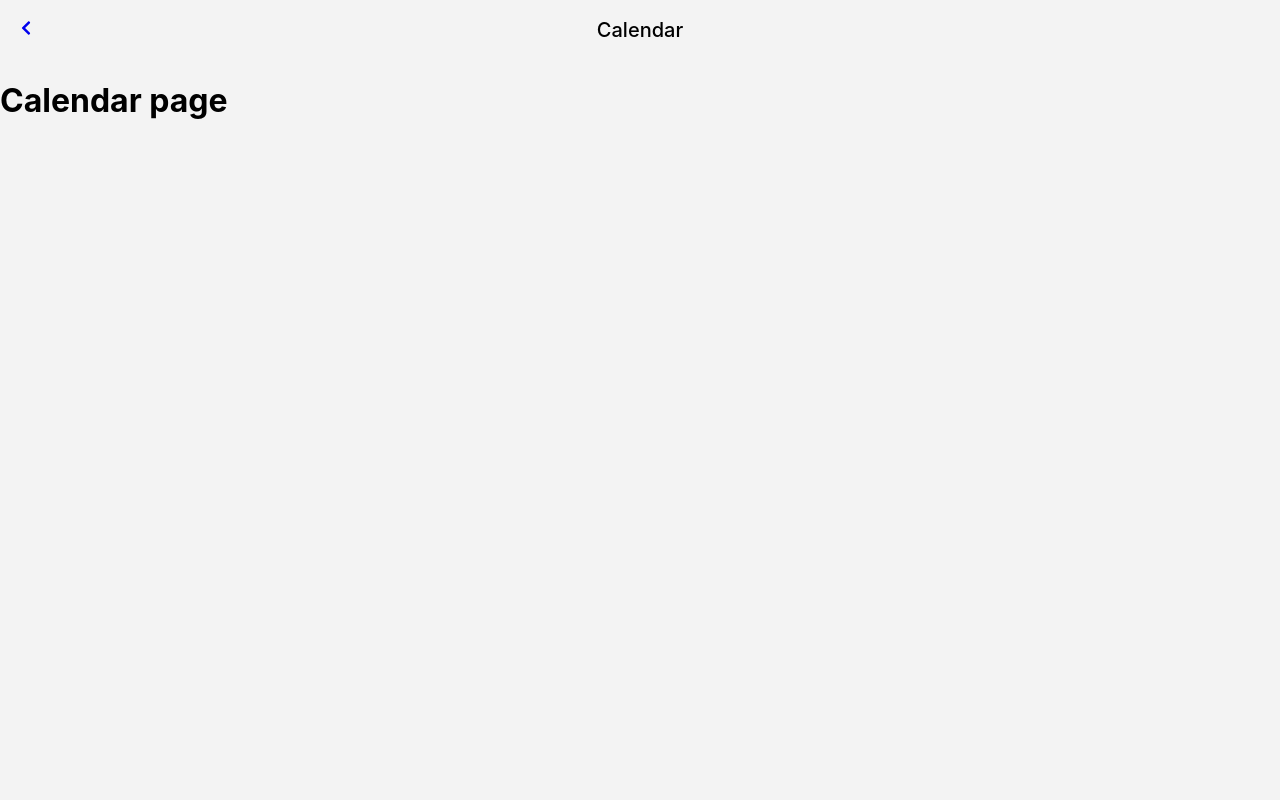
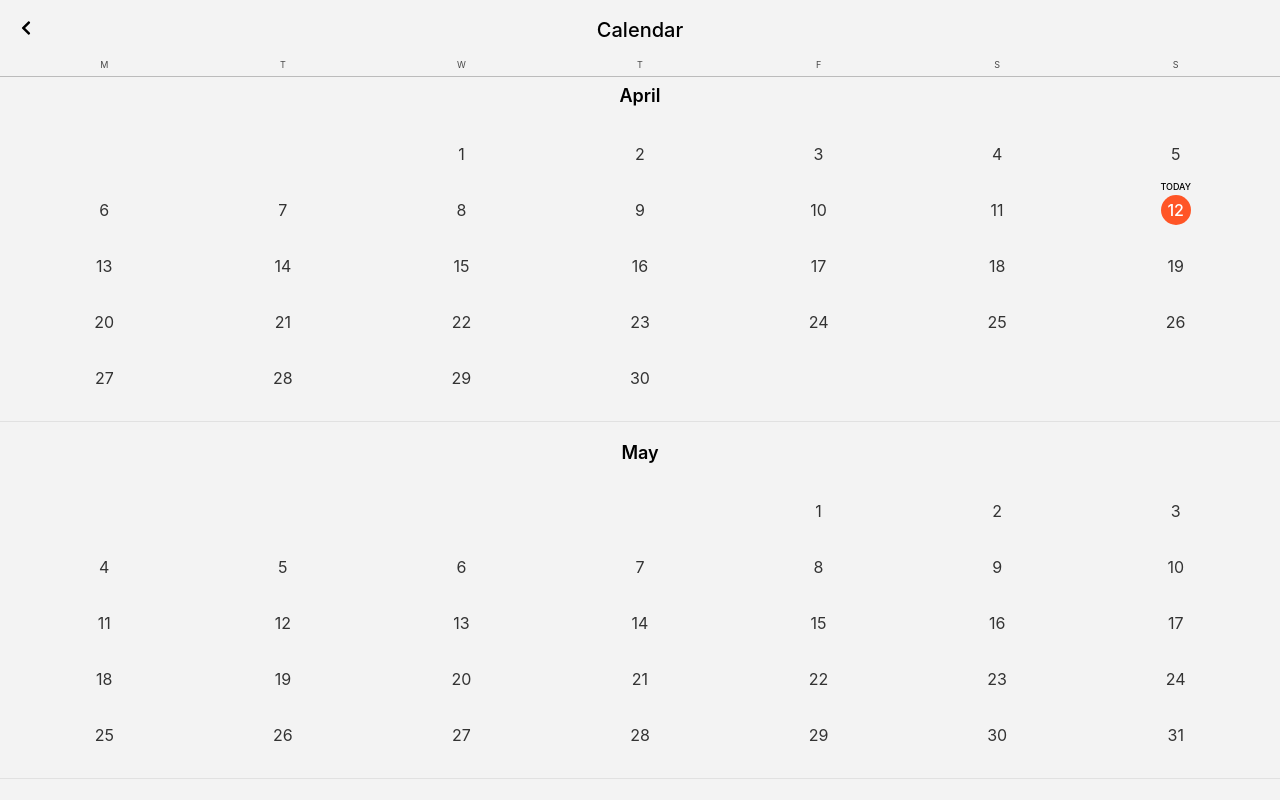
Before and after one commit to ElmiraZeynalova/pwa-workout-tracker, a React (Vite) app: page /calendar in a window 1280 px wide. Built offline with nearby package versions, Linux system fonts and the light colour scheme; no server answers.

Commit message:
calendar page styled

```diff
--- a/dev-dist/sw.js
+++ b/dev-dist/sw.js
@@ -82,7 +82,7 @@ define(['./workbox-5119daf5'], (function (workbox) { 'use strict';
     "revision": "3ca0b8505b4bec776b69afdba2768812"
   }, {
     "url": "index.html",
-    "revision": "0.cgnf4oq26og"
+    "revision": "0.jmrgftdqbio"
   }], {});
   workbox.cleanupOutdatedCaches();
   workbox.registerRoute(new workbox.NavigationRoute(workbox.createHandlerBoundToURL("index.html"), {
--- /dev/null
+++ b/src/components/CalendarMonth.tsx
@@ -0,0 +1,44 @@
+import {useRenderWorkoutOnScreenStore} from '../zustand_store/render-workout-store'
+import dayjs from "dayjs"
+import clsx from 'clsx'
+
+interface Props {
+  monthName: string
+  dates: string[]
+  offset: number
+  selectedDate: string
+  onSelectedDate: (date: string) => void
+  innerRef?: React.RefObject<HTMLDivElement | null>
+}
+
+export default function CalendarMonth({ monthName, dates, offset, selectedDate, onSelectedDate, innerRef }: Props){
+    const workouts = useRenderWorkoutOnScreenStore((state) => state.workouts)
+
+    return(
+        <div className="month" ref={innerRef}>
+            <h1>{monthName}</h1>
+            <div className="dates">
+                {Array.from({ length: offset }, (_, i) => (
+                    <div key={`empty-${i}`} className="date" />
+                ))}
+                {dates.map(date => (
+                    <div key={date} className="date">
+                        <span className="today-label">
+                            {dayjs().format("YYYY-MM-DD") === date ? "TODAY" : ""}
+                        </span>
+                        <div
+                            className={clsx("number", selectedDate === date && "selected")}
+                            onClick={() => onSelectedDate(date)}
+                        >
+                            {dayjs(date).format("D")}
+                        </div>
+                        {workouts[date]
+                            ? <div className="workout-day-marker" />
+                            : <div style={{ width: 5, height: 5 }} />
+                        }
+                    </div>
+                ))}
+            </div>
+        </div>
+    )
+}
--- a/src/components/CalendarPage.tsx
+++ b/src/components/CalendarPage.tsx
@@ -1,19 +1,47 @@
 import { FaChevronLeft } from "react-icons/fa";
 import {NavLink} from "react-router-dom"
+import CalendarMonth from './CalendarMonth'
+import dayjs from "dayjs"
+import {useState, useRef, useEffect} from 'react'
+
+const months = Array.from({ length: 12 }, (_, i) => {
+  const month = dayjs().startOf("year").month(i);
+  const daysCount = month.daysInMonth();
+
+    return {
+        label: month.format("MMMM"),
+        offset: (month.startOf("month").day() + 6) % 7,
+        days: Array.from({ length: daysCount }, (_, d) =>
+            month.date(d + 1).format("YYYY-MM-DD")
+        ),
+    }
+})
+
+
 export default function CalendarPage(){
+    const currentMonthRef = useRef<HTMLDivElement>(null)
+    const [selectedDate, setSelectedDate] = useState<string>(dayjs().format("YYYY-MM-DD"))
+    const monthsComponents = months.map((month, i) => <CalendarMonth key={month.label} innerRef={i === dayjs().month() ? currentMonthRef : undefined} monthName={month.label} dates={month.days} offset={month.offset} selectedDate={selectedDate} onSelectedDate={setSelectedDate}/>)
+
+    useEffect(() => {
+        currentMonthRef.current?.scrollIntoView({ block: "start"})
+    }, [])
+
     return(
-        <div className="layout">
+        <div className="layout" style={{ overflowY: 'auto'}}>
             <header>
                 <NavLink className="header-btn" to="/">
-                    <FaChevronLeft size={16}/>
+                    <FaChevronLeft size={16} color="black" />
                 </NavLink>
                 <p>Calendar</p>
                 <div style={{width: '16px'}}></div>
             </header>
-            <main>
-                <h1>Calendar page</h1>
+            <div className="calendar-page-day-bar">
+                {["M", "T", "W", "T", "F", "S", "S" ].map(d => <div>{d}</div>)}
+            </div>
+            <main style={{height: 0}}>
+                <div className="calendar-page-content">{monthsComponents}</div>
             </main>
-
         </div>
     )
 }
--- a/src/components/EditExercisePage.tsx
+++ b/src/components/EditExercisePage.tsx
@@ -83,7 +83,7 @@ export default function EditExercisePage(){
         <div className="layout">
             <header>
                 <button className="header-btn" onClick={handleExitEditPage}>
-                    <FaChevronLeft size={16}/>
+                    <FaChevronLeft size={16} color="black"/>
                 </button>
                 <p style={{marginLeft: '50px'}}>Edit Exercise</p>
                 <button className="save-btn" onClick={handleSave}>Save</button>
--- a/src/components/LogWorkoutPage.tsx
+++ b/src/components/LogWorkoutPage.tsx
@@ -101,7 +101,7 @@ export default function LogWorkoutPage(){
             <div className="layout">
                 <header>
                     <button className="header-btn" onClick={() => setShowDiscardModal(true)}>
-                        <FaChevronLeft size={16}/>
+                        <FaChevronLeft size={16} color="black"/>
                     </button>
                     <p style={{marginLeft: '50px'}}>Log Workout</p>
                     <button className="finish-btn" onClick={handleFinish}>Finish</button>
--- a/src/index.css
+++ b/src/index.css
@@ -685,12 +685,12 @@ div.exercise-in-list:last-of-type {
   .cancel-btn {
     cursor: pointer;
     text-decoration: none;
-    border: 1px solid #767676;
+    border: 1px solid #000000;
     text-align: center;
     border-radius: 18px;
     padding: 8px 18px;
     width: 85%;
-    color: #5b5b5b;
+    color: #000000;
     font-size: 16px;
     font-weight: 500;
     background: none;
@@ -752,3 +752,103 @@ input[type="number"]::-webkit-inner-spin-button,
 input[type="number"]::-webkit-outer-spin-button {
   -webkit-appearance: none;
 }
+
+.calendar-page-content {
+  display: flex;
+  flex-direction: column;
+  justify-content: center;
+  gap: 20px;
+  .month {
+    scroll-margin-top: 85px;
+    display: flex;
+    flex-direction: column;
+    padding: 0 25px;
+    border-bottom: 0.2px solid #c7c7c76a;
+  }
+  .month:last-child {
+    border: 0;
+  }
+
+  h1 {
+    margin: 0;
+    font-size: 18px;
+    font-weight: 600;
+    text-align: center;
+    margin-bottom: 20px;
+  }
+  .dates {
+    display: grid;
+    grid-template-columns: repeat(7, 1fr);
+    text-align: center;
+    justify-content: space-between;
+    gap: 5px 20px;
+    padding-bottom: 20px;
+  }
+
+  .date {
+    position: relative;
+    cursor: pointer;
+    display: flex;
+    flex-direction: column;
+    align-items: center;
+    gap: 3px;
+    z-index: 1;
+    transition: transform 0.08s ease;
+  }
+
+  .date:active {
+    transform: scale(0.97);
+  }
+  .number {
+    font-size: 16px;
+    width: 30px;
+    height: 30px;
+    display: flex;
+    align-items: center;
+    justify-content: center;
+    border-radius: 50%;
+    color: #333333;
+  }
+
+  .today-label {
+    font-size: 9px;
+    font-weight: 500;
+    color: #000000;
+    height: 10px;
+    line-height: 10px;
+  }
+  .selected {
+    background: #ff5526;
+    color: white;
+    font-weight: 500;
+  }
+
+  .workout-day-marker {
+    width: 7px;
+    height: 7px;
+    border-radius: 50%;
+    background: #ff5526;
+  }
+  .today {
+    font-size: 9px;
+    color: black;
+    font-weight: 700;
+  }
+}
+
+.calendar-page-day-bar {
+  position: sticky;
+  top: 59px;
+  background: #f3f3f3;
+  z-index: 15;
+  display: grid;
+  grid-template-columns: repeat(7, 1fr);
+  text-align: center;
+  gap: 20px;
+  font-size: 9px;
+  font-weight: 400;
+  color: #494949;
+  border-bottom: 1px solid #6c6c6c6a;
+  padding: 0 25px 6px 25px;
+  margin-bottom: 20px;
+}
```
